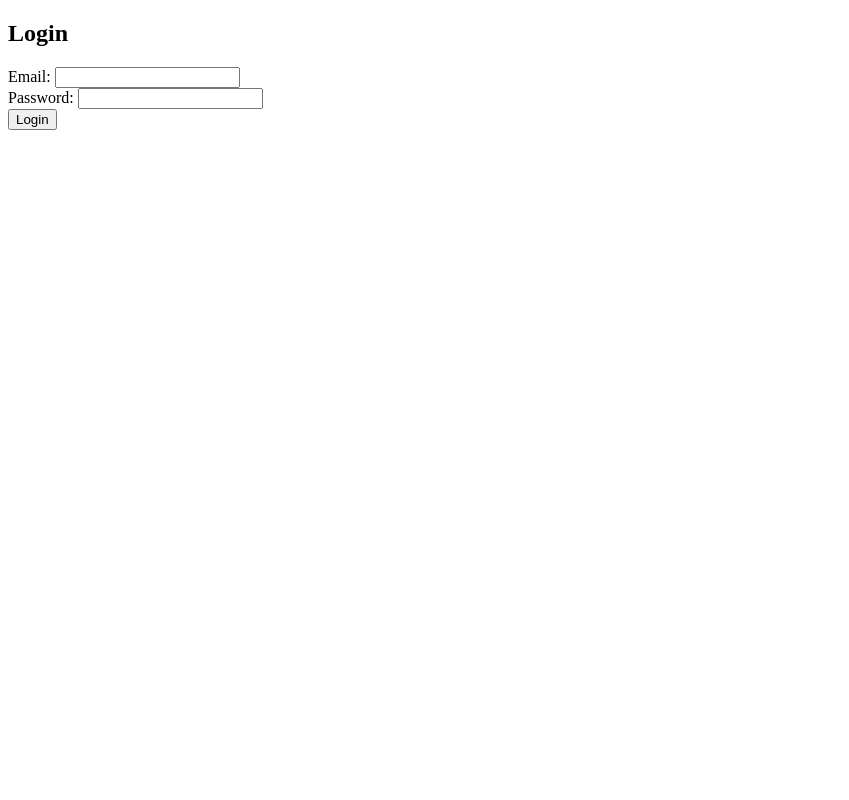
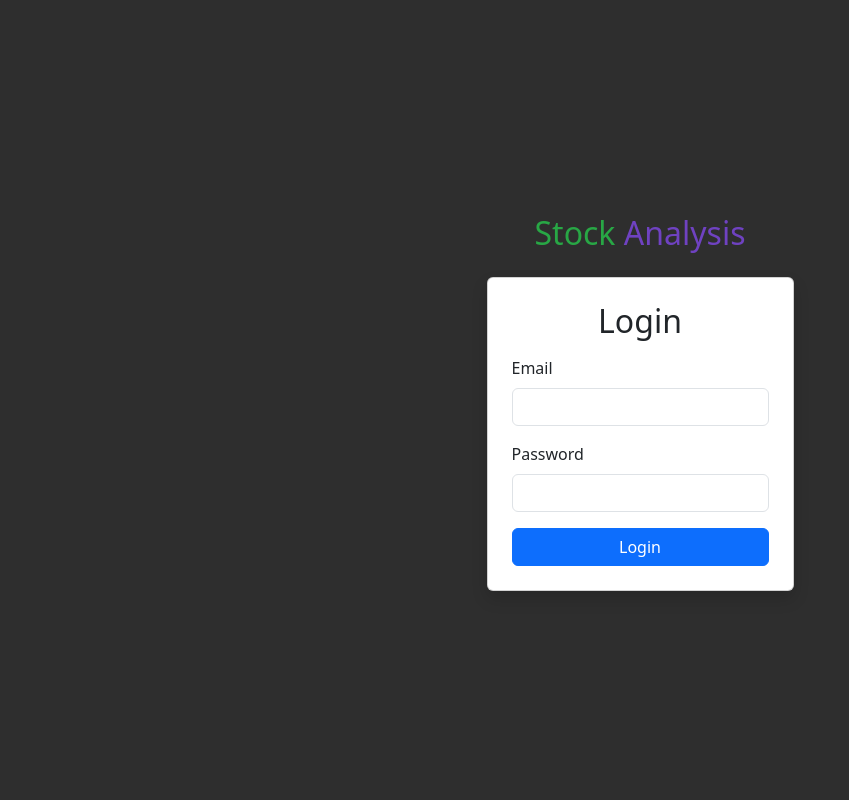
Before and after one commit to TinnWsrk/Stock_Analysis, a Flask app: page /login in a window 1280 px wide. Shown: the whole page, without its empty margins (0-849 px from the left). Run offline with Flask 3, Linux system fonts and the light colour scheme.

Commit message:
Modified login page

```diff
--- a/auth.py
+++ b/auth.py
@@ -8,12 +8,12 @@ def login():
         email = request.form["email"]
         password = request.form["password"]
 
-        # Dummy-Login (ersetzbar durch echte DB später)
+        # Dummy-Login (with real DB later)
         if email == "admin" and password == "1234":
             session['logged_in'] = True
             return redirect(url_for('main'))
         else:
-            return "Login fehlgeschlagen!"
+            return render_template("login.html", error = "login failed!")
     return render_template("login.html")
 
 #@auth.route('/logout')
--- a/templates/index.html
+++ b/templates/index.html
@@ -8,7 +8,7 @@
     <h1>📈 Stock Data Visualizer</h1>
     <form method="POST" enctype="multipart/form-data" class="mb-4">
         <input type="file" name="csvfile" class="form-control mb-2" required>
-        <button type="submit" class="btn btn-primary">Hochladen & anzeigen</button>
+        <button type="submit" class="btn btn-primary">Upload & Visualize</button>
     </form>
 
     {% if graph_html %}
--- a/templates/login.html
+++ b/templates/login.html
@@ -1,16 +1,56 @@
 <!DOCTYPE html>
 <html>
 <head>
-    <title>Login</title>
+    <title>Login - Stock Analysis</title>
+    <link href="https://cdn.jsdelivr.net/npm/bootstrap@5.3.0/dist/css/bootstrap.min.css" rel="stylesheet">
+    <style>
+        body {
+            background-color: #2e2e2e; /* Dark grey background */
+        }
+        .app-title {
+            font-size: 2rem;
+            text-align: center;
+            margin-bottom: 20px;
+        }
+        .app-title .stock {
+            color: #28a745; /* Bootstrap green */
+        }
+        .app-title .analysis {
+            color: #6f42c1; /* Bootstrap violet/purple */
+        }
+    </style>
 </head>
-<body>
-    <h2>Login</h2>
-    <form method="POST">
-        <label>Email:</label>
-        <input type="text" name="email"><br>
-        <label>Password:</label>
-        <input type="password" name="password"><br>
-        <button type="submit">Login</button>
-    </form>
+<body class="d-flex justify-content-center align-items-center vh-100">
+
+    <div>
+        <div class="app-title">
+            <span class="stock">Stock</span> <span class="analysis">Analysis</span>
+        </div>
+
+        <div class="card p-4 shadow" style="width: 100%; max-width: 400px;">
+            <h2 class="mb-3 text-center">Login</h2>
+
+            {% if error %}
+                <div class="alert alert-danger" role="alert">
+                    {{ error }}
+                </div>
+            {% endif %}
+
+            <form method="POST">
+                <div class="mb-3">
+                    <label for="email" class="form-label">Email</label>
+                    <input type="text" name="email" class="form-control" id="email" required>
+                </div>
+
+                <div class="mb-3">
+                    <label for="password" class="form-label">Password</label>
+                    <input type="password" name="password" class="form-control" id="password" required>
+                </div>
+
+                <button type="submit" class="btn btn-primary w-100">Login</button>
+            </form>
+        </div>
+    </div>
+
 </body>
 </html>
```
